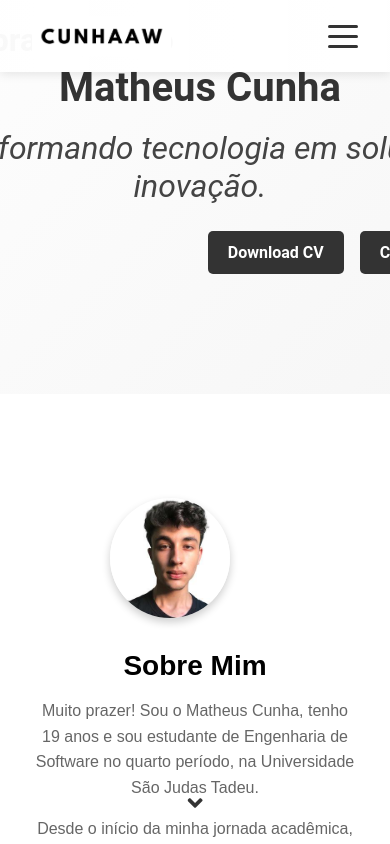
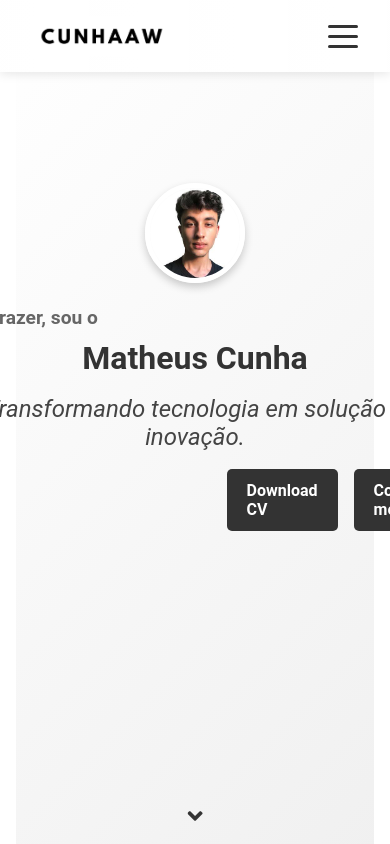
Before and after one commit to mcunhaaw/Portfolio-Cunhaaw, a React (Vite) app in the folder myportfolio/: page / in a window 390 px wide. Shown: the top 844 px of the page. Built offline with nearby package versions, Linux system fonts and the light colour scheme.

Commit message:
Ajuste de media queries, scroll down e index.css

```diff
--- a/myportfolio/src/components/projects.jsx
+++ b/myportfolio/src/components/projects.jsx
@@ -8,7 +8,7 @@ import img1 from '../assets/img1.jpg';
 
 const Projects = () => {
   const handleScrollDown = () => {
-    window.scrollTo({ top: 2495, behavior: 'smooth' });
+    window.scrollTo({ top: 2505, behavior: 'smooth' });
   }
   const settings = {
     dots: true,
--- a/myportfolio/src/components/styles/aboutme.css
+++ b/myportfolio/src/components/styles/aboutme.css
@@ -14,7 +14,7 @@
   gap: 2rem;
   max-width: 1200px;
   margin: 0 auto;
-  margin-top: 40px;
+  margin-top: 20px;
 }
 
 .profile-picture {
@@ -27,6 +27,7 @@
 }
 
 .profile-picture:hover {
+  transition: transform 0.3s ease;
   transform: scale(1.05); /* Efeito de zoom ao passar o mouse */
 }
 
@@ -87,24 +88,74 @@
   }
 }
 
-/* Responsivo */
-@media (max-width: 768px) {
+/* Media queries */
+
+/* Tablets */
+@media only screen and (max-width: 1024px) {
   .about-me-container {
     flex-direction: column;
-    align-items: center;
-    text-align: center; /* Alinha o texto ao centro em telas menores */
-  }
-
-  .profile-picture {
-    width: 120px;
-    height: 120px;
+    gap: 1rem;
+    padding: 2rem 1rem;
   }
 
   .about-me h2 {
-    font-size: 28px;
+    font-size: 30px;
   }
 
   .about-me p {
     font-size: 16px;
   }
 }
+
+/* Smartphones */
+@media only screen and (max-width: 768px) {
+  .about-me-container {
+    flex-direction: column;
+    gap: 1rem;
+    padding: 1.5rem 1rem;
+  }
+
+  .profile-picture {
+    width: 120px;
+    height: 120px;
+    margin-right: 0;
+    margin-bottom: 1rem;
+  }
+
+  .about-me h2 {
+    font-size: 24px;
+  }
+
+  .about-me p {
+    font-size: 14px;
+  }
+
+  .scroll-down-button {
+    bottom: 0.5rem;
+  }
+}
+
+/* Pequenos smartphones */
+@media only screen and (max-width: 480px) {
+  .about-me-container {
+    padding: 1rem;
+  }
+
+  .profile-picture {
+    width: 100px;
+    height: 100px;
+    margin-bottom: 1rem;
+  }
+
+  .about-me h2 {
+    font-size: 20px;
+  }
+
+  .about-me p {
+    font-size: 12px;
+  }
+
+  .scroll-down-button {
+    bottom: 0.2rem;
+  }
+}
--- a/myportfolio/src/components/styles/home.css
+++ b/myportfolio/src/components/styles/home.css
@@ -161,49 +161,49 @@
   border-radius: 50%;
   object-fit: cover;
   border: 5px solid #fff;
-  transition: width 3s ease, height 3 ease-in;
+  transition: width 3s ease, height 2s ease-in-out;
 }
 
 /* Media queries */
 
 /* Tablets */
-@media (max-width: 1024px) {
+@media only screen and (max-width: 1024px) {
   .presentation {
-    display: flex;
     flex-direction: column-reverse;
-    width: 1000px;
-    margin-top: 50px;
     padding: 0 2rem;
   }
 
   .left {
     margin-bottom: 10px;
-    z-index: 0;
+    margin-left: 0; /* Remove margem esquerda */
   }
 
   .right {
-    margin-bottom: -150px;
+    margin-bottom: 10px;
+    margin-left: 0; /* Remove margem esquerda */
   }
 
   .presentation-title {
     margin-top: 20px;
-    font-size: 9rem;
+    font-size: 4rem;
     text-align: center;
   }
+
   .subtitle {
-    display: none
+    display: none;
   }
 
   .first-text {
-    font-size: 2rem;
-    margin-left: 10rem;
-    margin-bottom: -25px;
+    font-size: 1.2rem;
+    margin-left: 0;
     text-align: center;
   }
+
   .impact-phrase {
-    font-size: 2rem;
+    font-size: 1.5rem;
     display: inline-block;
-    margin-left: 50px;
+    margin-left: 0;
+    text-align: center;
   }
 
   .button-components {
@@ -212,72 +212,21 @@
   }
 
   .right .profile-picture {
-    margin-top: -10px;
-    margin-left: 30px;
-    width: 500px;
-    height: 500px;
-    align-items: center;
-    border-radius: 50%;
-    object-fit: cover;
-    border: 5px solid #fff;
-    z-index: 1;
+    width: 300px;
+    height: 300px;
+    margin-left: 0;
   }
 }
 
 /* Smartphones */
-@media (max-width: 768px) {
+@media only screen and (max-width: 768px) {
   .presentation {
     flex-direction: column-reverse;
-    margin-left: -300px;
-    margin-bottom: -500px;
     padding: 0 1rem;
   }
 
   .left {
-    margin-top: 350px;
-    align-items: center;
-    justify-content: center;
-    z-index: 0;
-  }
-
-
-  .presentation-title {
-    margin-top: 20px;
-    font-size: 3rem;
-    text-align: center;
-  }
-
-  .first-text, .impact-phrase {
-    margin-left: 0;
-    margin-bottom: -20px;
-    text-align: center;
-  }
-
-  .button-components {
-    justify-content: center;
-    margin-top: 40px;
-  }
-
-  .right .profile-picture {
-    display: none;
-  }
-}
-
-/* Pequenos smartphones */
-@media (max-width: 480px) {
-  .presentation {
-    flex-direction: column-reverse;
-    margin-top: 50px;
-    padding: 0 0.5rem;
-  }
-
-  .left {
-    margin-bottom: 150px;
-    z-index: 0;
-  }
-
-  .right {
-    margin-top: -50px;
+    margin-bottom: -230px;
   }
 
   .presentation-title {
@@ -288,8 +237,7 @@
 
   .first-text, .impact-phrase {
     margin-left: 0;
-    margin-bottom: -15px;
-    text-align: center;
+    margin-bottom: -10px;
   }
 
   .button-components {
@@ -298,15 +246,41 @@
   }
 
   .right .profile-picture {
-    margin-top:140px;
-    margin-left: 10px;
     width: 300px;
     height: 300px;
-    align-items: center;
-    border-radius: 50%;
-    object-fit: cover;
-    border: 5px solid #fff;
-    transition: width 0.3s ease, height 0.3s ease;
-    z-index: 1;
+    margin-bottom: -300px;
   }
 }
+
+/* Pequenos smartphones */
+@media only screen and (max-width: 480px) {
+  .presentation {
+    flex-direction: column-reverse;
+    padding: 0 0.5rem;
+  }
+
+  .left {
+    margin-bottom: 100px;
+  }
+
+  .presentation-title {
+    font-size: 2rem;
+    text-align: center;
+  }
+
+  .first-text, .impact-phrase {
+    margin-left: 0;
+    text-align: center;
+  }
+
+  .button-components {
+    justify-content: center;
+    margin-top: 20px;
+  }
+
+  .right .profile-picture {
+    width: 100px;
+    height: 100px;
+    margin-top: 20px;
+  }
+}
--- a/myportfolio/src/index.css
+++ b/myportfolio/src/index.css
@@ -1,25 +1,86 @@
-/* Reset CSS */
-* {
-  margin: 0;
-  padding: 0;
-  box-sizing: border-box;
+/* Media queries para garantir um layout responsivo eficaz */
+
+/* Telas grandes e monitores ultra-wide */
+@media only screen and (min-width: 1440px) {
+  #root {
+    padding: 0 4rem;
+  }
+
+  .main-content {
+    padding: 2rem;
+  }
 }
 
-/* Garante que o corpo da página e o elemento root ocupem toda a altura da viewport */
-html, body {
-  height: 100%;
-  margin: 0;
+/* Monitores grandes e tablets grandes */
+@media only screen and (max-width: 1440px) and (min-width: 1024px) {
+  #root {
+    padding: 0 3rem;
+  }
+
+  .main-content {
+    padding: 1.5rem;
+  }
 }
 
-/* Estilo para o root */
-#root {
-  display: flex;
-  flex-direction: column;
-  min-height: 100vh; /* Garante que o root ocupe a altura total da viewport */
-  background-color: #f5f5f5;
+/* Tablets e dispositivos móveis médios */
+@media only screen and (max-width: 1024px) and (min-width: 768px) {
+  #root {
+    padding: 0 2rem;
+  }
+
+  .main-content {
+    padding: 1rem;
+  }
 }
 
-/* Estilo para o conteúdo principal, garantindo que ele ocupe o espaço restante */
-.main-content {
-  flex: 1; /* Permite que o conteúdo principal ocupe o espaço restante */
+/* Smartphones em modo paisagem e tablets pequenos */
+@media only screen and (max-width: 768px) and (orientation: landscape) {
+  #root {
+    padding: 0 1rem;
+  }
+
+  .main-content {
+    padding: 0.5rem;
+  }
 }
+
+/* Smartphones em modo retrato */
+@media only screen and (max-width: 480px) and (orientation: portrait) {
+  #root {
+    padding: 0.5rem;
+  }
+
+  .main-content {
+    padding: 0.5rem;
+    font-size: 0.9rem; /* Ajusta o tamanho da fonte para telas pequenas */
+  }
+}
+
+/* Dispositivos com alta densidade de pixels */
+@media only screen and (-webkit-min-device-pixel-ratio: 2),
+       only screen and (min-resolution: 192dpi) {
+  .main-content {
+    font-size: 1rem; /* Ajusta o tamanho da fonte para dispositivos com alta resolução */
+  }
+}
+
+/* Ajustes gerais para orientação */
+@media only screen and (orientation: portrait) {
+  #root {
+    padding: 1rem; /* Ajusta o padding para dispositivos em modo retrato */
+  }
+
+  .main-content {
+    padding: 0.5rem;
+  }
+}
+
+@media only screen and (orientation: landscape) {
+  #root {
+    padding: 1.5rem; /* Ajusta o padding para dispositivos em modo paisagem */
+  }
+
+  .main-content {
+    padding: 1rem;
+  }
+}
```
